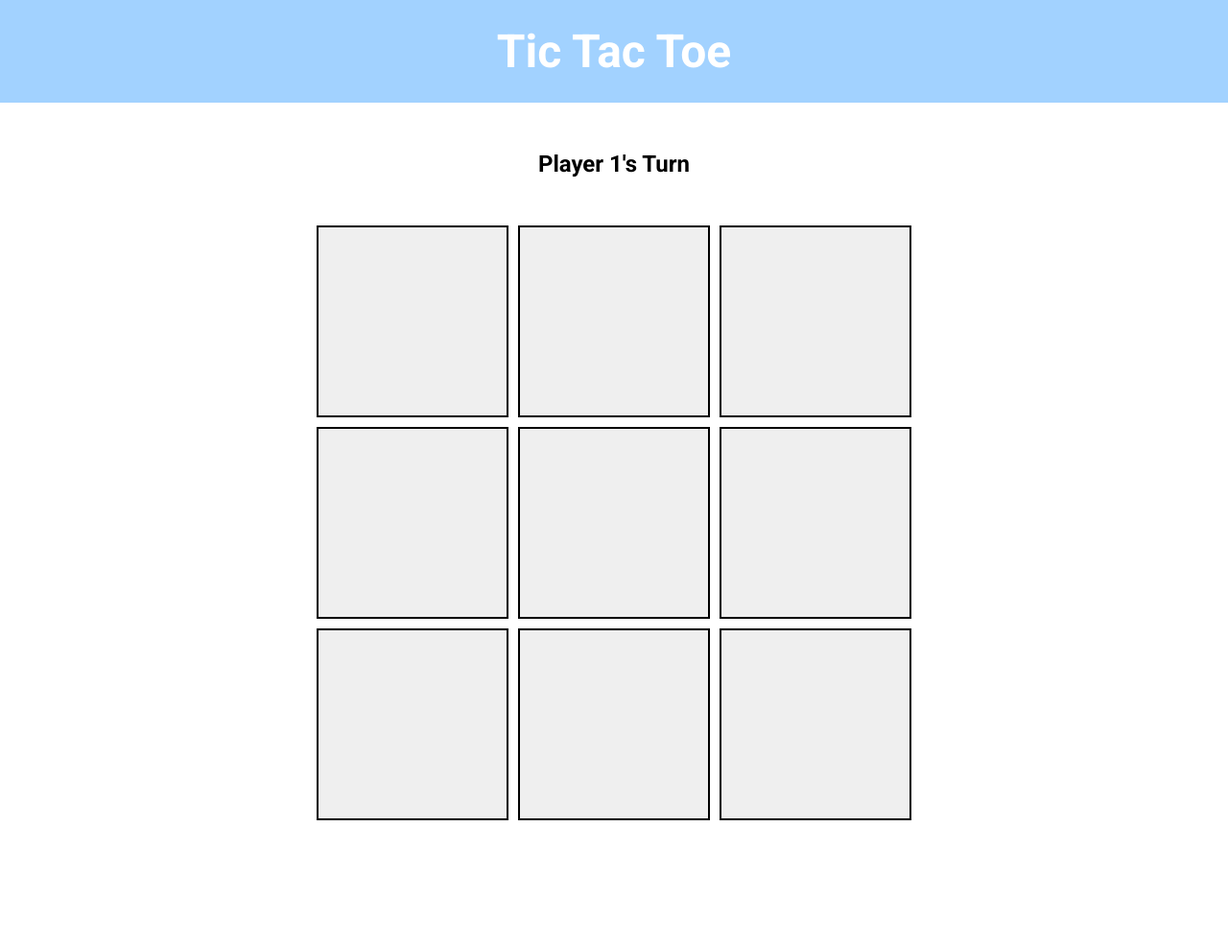
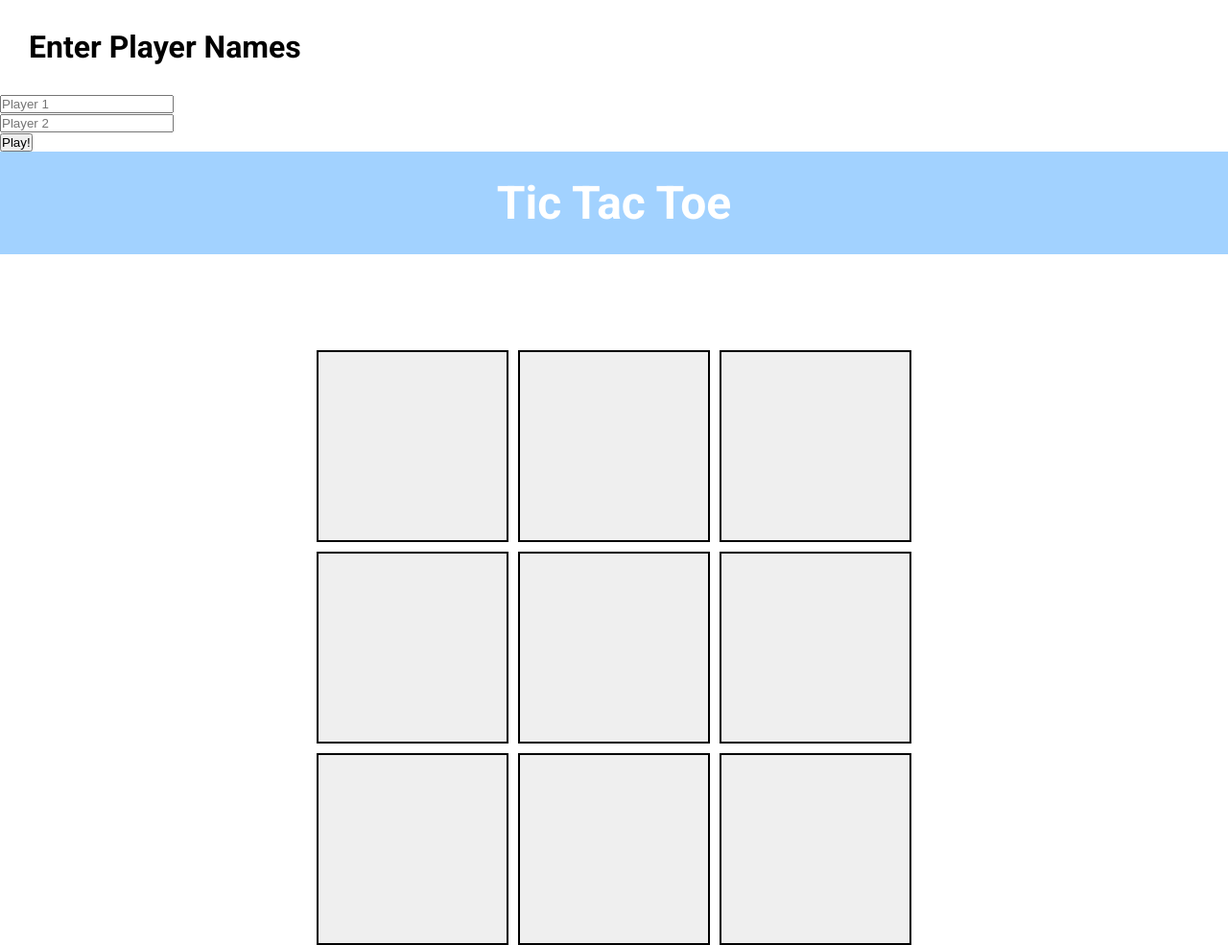
Before and after one commit to chaseseidel/Tic-Tac-Toe, a plain HTML site: page index.html in a window 1280 px wide. Shown: the whole page at 96% size. Before the commit the page ends 855 px from the top, so only its background shows below. Drawn offline with Linux system fonts and the light colour scheme.

Commit message:
Add user name form

```diff
--- a/index.html
+++ b/index.html
@@ -8,11 +8,24 @@
     <script src="./js/script.js" defer></script>
 </head>
 <body>
+    <section class="enter-names">
+        <div class="overlay"></div>
+        <div class="player-names">
+            <h1 id="message">Enter Player Names</h1>
+            <div class="input">
+                <input type="text" name="player1" id="player1" placeholder="Player 1">
+            </div>
+            <div class="input">
+                <input type="text" name="player2" id="player2" placeholder="Player 2">
+            </div>
+            <button id="play-btn">Play!</button>
+        </div>
+    </section>
     <div class="top-bar">
         <h1 id="logo-text">Tic Tac Toe</h1>
     </div>
     <section class="main-content">
-        <h1 id="current-player">Player 1's Turn</h1>
+        <h1 id="current-player"></h1>
         <div class="game-board">
             <button class="tile"></button>
             <button class="tile"></button>
```
